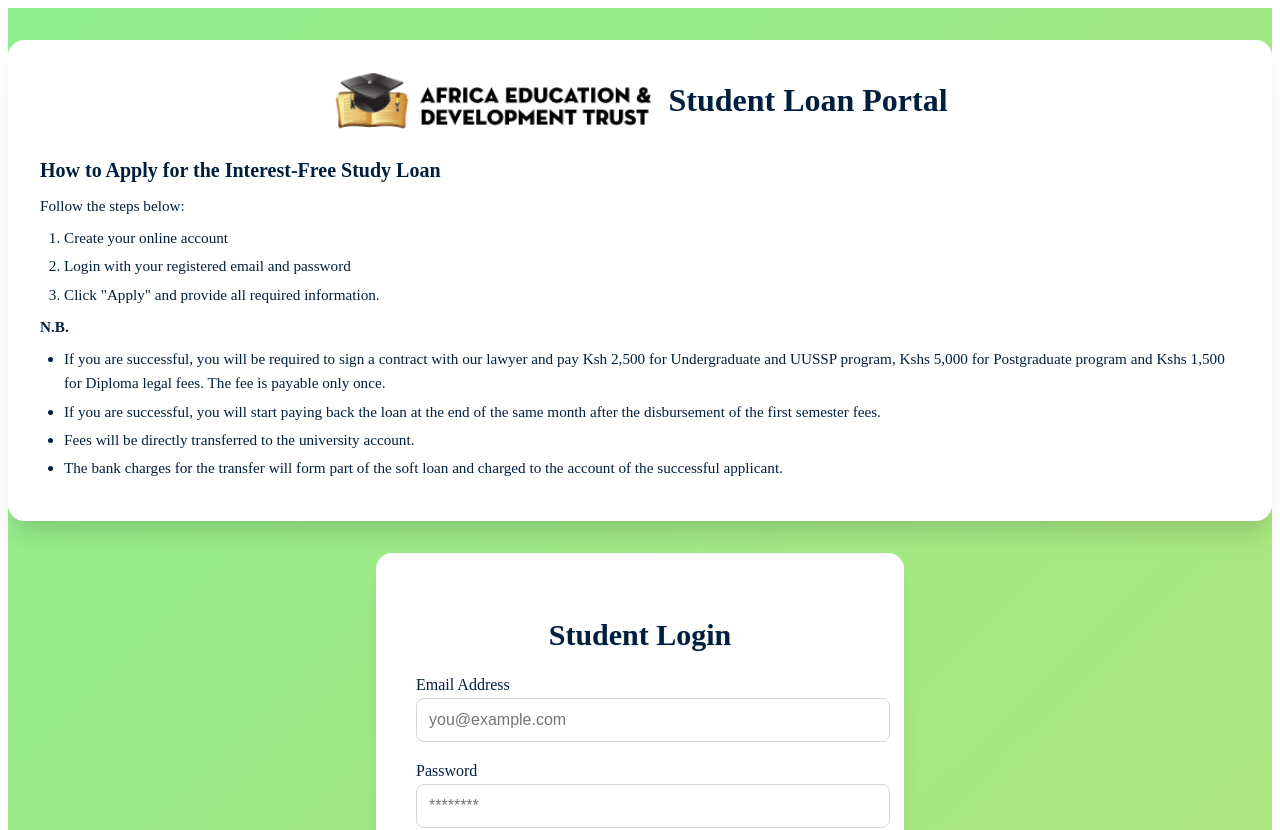
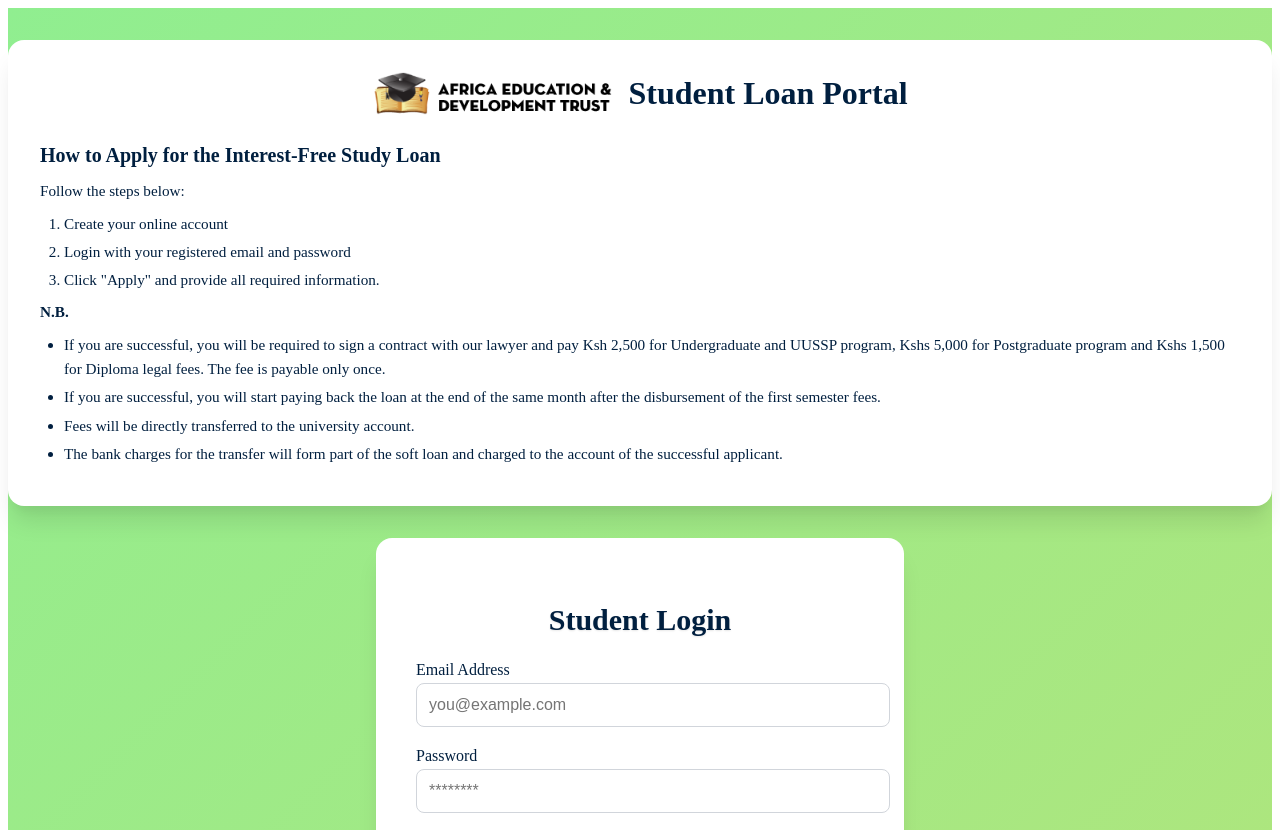
Before and after one commit to Elle-Wato/study-loan-app-demo, a React (Vite) app: page / in a window 1280 px wide. Shown: the top 830 px of the page. Built offline with nearby package versions, Linux system fonts and the light colour scheme.

Commit message:
logo css change

```diff
--- a/src/index.css
+++ b/src/index.css
@@ -34,7 +34,7 @@
 }
 
 .header-logo {
-  width: 20rem;
+  width: 15rem;
   margin-right: 1rem;
 }
 
```
